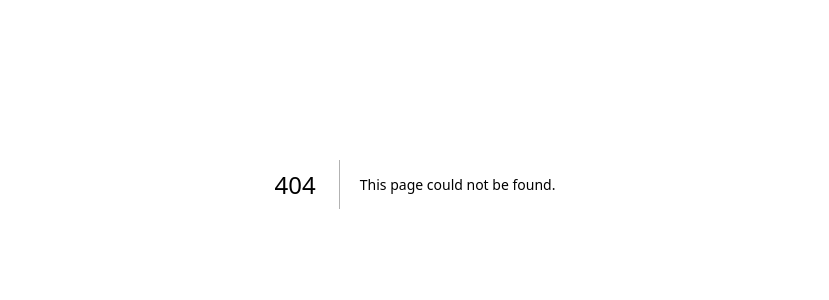
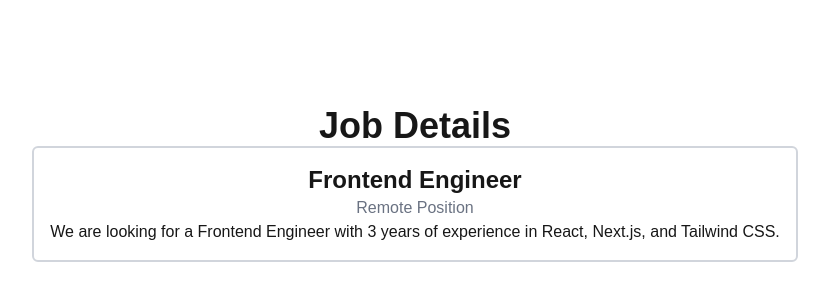
Before and after one commit to yaya1426/job-board, a Next.js app: page /jobs/1 in a window 1280 px wide. Before the commit this address had no page. Shown: the part 216-516 px from the top of the page, without its empty margins (225-1054 px from the left). Built offline with nearby package versions, Linux system fonts and the light colour scheme.

Commit message:
Day 3: Core Routes for Jobs

```diff
--- /dev/null
+++ b/app/jobs/[id]/page.tsx
@@ -0,0 +1,20 @@
+type Props = {
+  params: Promise<{ id: string }>;
+};
+
+async function JobDetailsPage({ params }: Props) {
+  const { id } = await params;
+  console.log(id);
+  return (
+    <div className="flex flex-col items-center justify-center h-screen">
+      <h1 className="text-4xl font-bold">Job Details</h1>
+      <div className="flex flex-col items-center justify-center border-2 border-gray-300 rounded-md p-4">
+        <h2 className="text-2xl font-bold">Frontend Engineer</h2>
+        <p className="text-gray-500">Remote Position</p>
+        <p>We are looking for a Frontend Engineer with 3 years of experience in React, Next.js, and Tailwind CSS.</p>
+      </div>
+    </div>
+  );
+}
+
+export default JobDetailsPage;
--- /dev/null
+++ b/app/jobs/page.tsx
@@ -0,0 +1,17 @@
+import Link from "next/link";
+
+
+function JobsPage() {
+    return (
+        <div className="flex flex-col items-center justify-center h-screen">
+            <h1 className="text-4xl font-bold">Jobs</h1>
+            <div className="flex flex-col items-center justify-center border-2 border-gray-300 rounded-md p-4">
+                <h2 className="text-2xl font-bold">Frontend Engineer</h2>
+                <p className="text-gray-500">Remote Position</p>
+                <Link className="bg-blue-500 text-white p-2 rounded-md hover:bg-blue-600" href="/jobs/1">View Job</Link>
+            </div>
+        </div>
+    );
+}
+
+export default JobsPage;
--- a/app/page.tsx
+++ b/app/page.tsx
@@ -1,10 +1,11 @@
-import Image from "next/image";
+import Link from "next/link";
 
 export default function Home() {
   return (
     <div className="flex flex-col items-center justify-center h-screen">
       <h1 className="text-4xl font-bold">Job Board</h1>
       <p className="text-lg">Welcome to Production App!</p>
+      <Link className="bg-blue-500 text-white p-2 rounded-md hover:bg-blue-600" href="/jobs">Browse Jobs</Link>
     </div>
   );
 }
```
